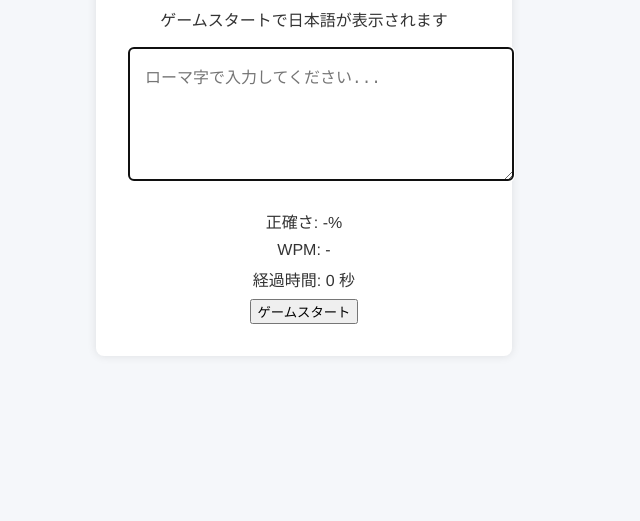
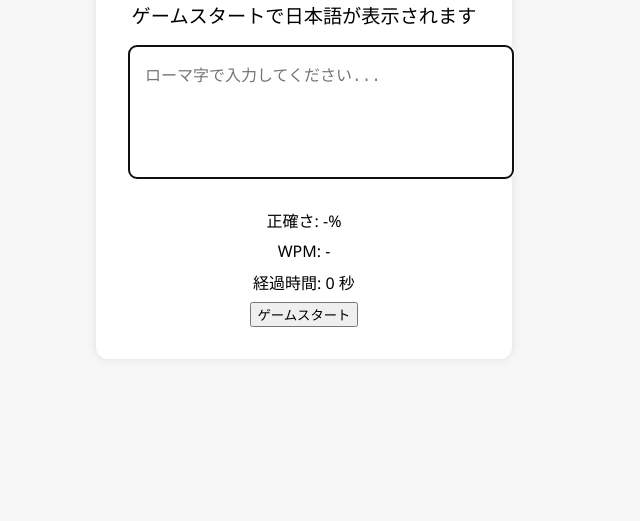
Before and after one commit to Taiju1192/Joutousai, a website: page public/index.html in a window 1280 px wide. Shown: the part 279-800 px from the top of the page, without its empty margins (336-976 px from the left). Drawn offline with Linux system fonts and the light colour scheme.

Commit message:
Update style.css

```diff
--- a/public/style.css
+++ b/public/style.css
@@ -1,7 +1,6 @@
 body {
-  font-family: 'Helvetica', sans-serif;
-  background: #f5f7fa;
-  color: #333;
+  font-family: 'Segoe UI', sans-serif;
+  background-color: #f7f7f7;
   margin: 0;
   padding: 0;
   display: flex;
@@ -12,16 +11,26 @@ body {
 
 .container {
   max-width: 600px;
+  background-color: #ffffff;
   padding: 2rem;
-  background: #fff;
-  border-radius: 8px;
+  border-radius: 12px;
   box-shadow: 0 0 10px rgba(0, 0, 0, 0.1);
   text-align: center;
 }
 
-#displayText {
+h1 {
+  margin-bottom: 1rem;
+}
+
+#displayJapanese {
   font-size: 1.2rem;
+  margin-bottom: 0.5rem;
+}
+
+#displayRomaji {
+  font-size: 1rem;
   margin-bottom: 1rem;
+  color: #444;
 }
 
 #inputArea {
@@ -29,9 +38,10 @@ body {
   height: 100px;
   font-size: 1rem;
   padding: 1rem;
+  border: 1px solid #ccc;
+  border-radius: 8px;
+  resize: none;
   margin-bottom: 1rem;
-  border-radius: 5px;
-  border: 1px solid #ccc;
 }
 
 #status p {
```
